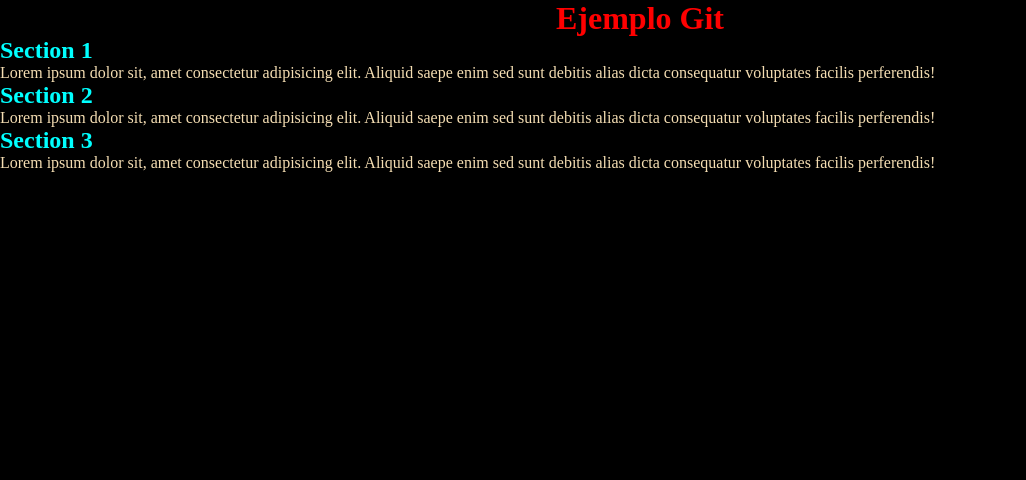
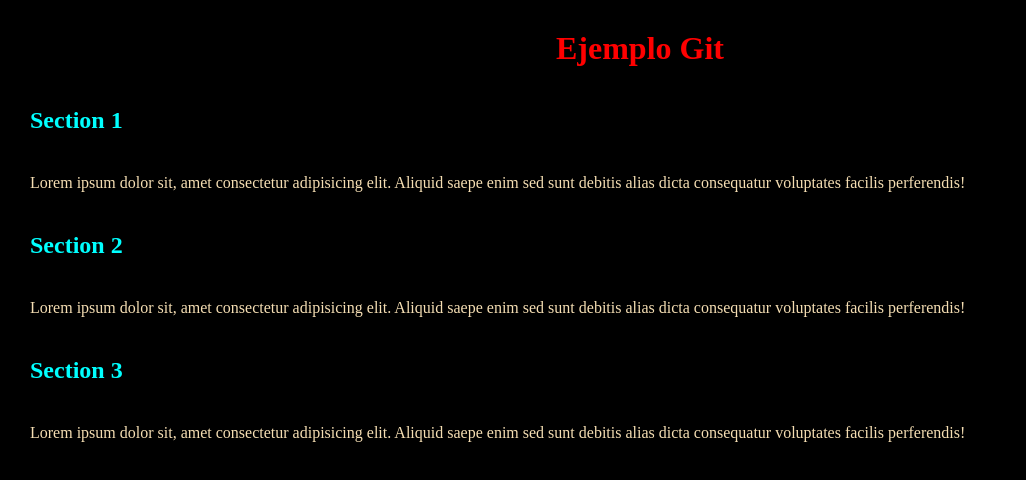
Before and after one commit to javimiglie/probando, a plain HTML site: page Html y Css/git/index.html in a window 1280 px wide. Shown: the whole page, without its empty margins (0-1026 px from the left). Drawn offline with Linux system fonts and the light colour scheme.

Commit message:
agregue margin

```diff
--- a/Html y Css/git/styles.css
+++ b/Html y Css/git/styles.css
@@ -11,12 +11,18 @@ body {
 h1 {
     color: red;
     text-align: center;
+    margin: 20px;
+    padding: 10px;
 }
 
 h2 {
     color: aqua;
+    margin: 20px;
+    padding: 10px;
 }
 
 p {
     color: wheat;
+    margin: 20px;
+    padding: 10px;
 }
```
